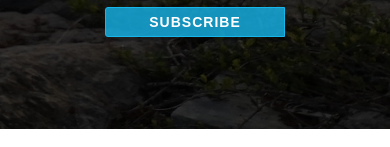
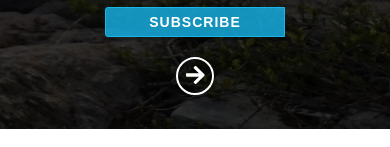
Before and after one commit to martokenarov/coming-soon-template, a React (Create React App) app: page / in a window 390 px wide. Shown: the part 715-862 px from the top of the page. Built offline with nearby package versions, Linux system fonts and the light colour scheme.

Commit message:
added modal, open modal and FontAwasomeIcon

```diff
--- a/package.json
+++ b/package.json
@@ -3,6 +3,9 @@
   "version": "0.1.0",
   "private": true,
   "dependencies": {
+    "@fortawesome/fontawesome-svg-core": "^1.2.35",
+    "@fortawesome/free-solid-svg-icons": "^5.15.3",
+    "@fortawesome/react-fontawesome": "^0.1.14",
     "@testing-library/jest-dom": "^5.11.4",
     "@testing-library/react": "^11.1.0",
     "@testing-library/user-event": "^12.1.10",
--- a/src/components/Main.tsx
+++ b/src/components/Main.tsx
@@ -1,18 +1,31 @@
-import React from 'react';
+import React, {useState} from 'react';
 import Header from './Header';
 import Section from './Section';
+import ModalButton from './ModalButton';
+import Modal from './Modal';
 import styles from './Main.module.css';
 
 interface MainProps {}
 
 const Main: React.FC<MainProps> = (props) => {
+    const [isOpen, setIsOpen] = useState(false);
     return (
-        <div className={styles.main}>
-            <div className={styles.inner}>
-                <Header />
-                <Section />
+        <>
+            <div className={styles.main}>
+                <div className={styles.inner}>
+                    <Header />
+                    <Section />
+                    <ModalButton onClick={() => {
+                        console.log('Show info');
+                        setIsOpen(true);
+                    }}/>
+                </div>
             </div>
-        </div>
+            <Modal isOpen={isOpen} callback={() => {
+                console.log('Close modal');
+                setIsOpen(false);
+            }}/>
+        </>
     );
 }
 
--- /dev/null
+++ b/src/components/Modal.module.css
@@ -0,0 +1,35 @@
+.title {
+	margin-bottom:42px;
+}
+
+.modal {
+	background:rgba(0,0,0,0.9);
+	display:block;
+	left:0;
+	min-height:100%;
+	position:absolute;
+	right:0;
+	top:0;
+	z-index:997;
+}
+
+.modal-inner {
+	max-width:612px;
+}
+
+.modal-toggle {
+	margin-bottom:28px;
+	text-align:center;
+}
+
+.modal-close i {
+	font-size:20px;
+	line-height:20px;
+}
+
+.icon {
+    width: 22px;
+    height: 22px;
+    margin: 5px;
+    color: #fff;
+}
--- /dev/null
+++ b/src/components/Modal.tsx
@@ -0,0 +1,46 @@
+import React from 'react'
+import { FontAwesomeIcon } from '@fortawesome/react-fontawesome'
+import { faTimes } from '@fortawesome/free-solid-svg-icons'
+import styles from './Modal.module.css';
+
+type ModalProps = {
+    isOpen: Boolean;
+    callback: () => void;
+}
+
+const Modal: React.FC<ModalProps> = (props) => {
+    const {isOpen, callback} = props;
+
+    return isOpen ? (
+        <div className={styles['modal']}>
+            <div className={styles['modal-inner']}>
+                <div className={styles['modal-toggle']} onClick={callback}>
+                    <FontAwesomeIcon className={styles['icon']} icon={faTimes} size="lg" />
+                </div>
+                <section className="content">
+                <h1 className="title">About <span>Selene</span></h1>
+                <div className="row">
+                    <div className="one-half">
+                        <p>Sed congue blandit augue, at malesuada nisl pulvinar et. Fusce varius magna eget magna maximus venenatis.</p>
+                        <p>Nulla facilisi. Pellentesque ac finibus diam. Suspendisse potenti. Nullam id nibh at velit placerat ornare non non lorem.</p>
+                        <p>Morbi vulputate sed turpis sed mollis. Ut eget lectus eros. Donec mollis et orci eu vulputate.</p>
+                    </div>
+                    <div className="one-half">
+                        <h2><i className="fas fa-phone"></i> Phone</h2>
+                        <h2><i className="fas fa-envelope"></i> Email</h2>
+                        <p>
+                            <a href="mailto:email@sitename.com">email@sitename.com</a>
+                        </p>
+                            <h2><i className="fas fa-map"></i> Address</h2>
+                        <p>
+                            200 Aquarium Way Long Beach, CA 90803, United States
+                        </p>
+                    </div>
+                    </div>
+                </section>
+            </div>
+        </div>
+    ) : <></>;
+}
+
+export default Modal;
--- /dev/null
+++ b/src/components/ModalButton.module.css
@@ -0,0 +1,64 @@
+.modal-toggle {
+	position:fixed;
+	display:block;
+	top:50%;
+	right:100px;
+	width:34px;
+	height:34px;
+	vertical-align:middle;
+	color:#fff;
+	border:2px solid #fff;
+	text-align:center;
+	-webkit-border-radius:999px;
+	-moz-border-radius:999px;
+	border-radius:999px;
+	-webkit-transition:all 0.3s;
+	-moz-transition:all 0.3s;
+	transition:all 0.3s;
+	-webkit-transform:translateY(-50%);
+	-moz-transform:translateY(-50%);
+	-ms-transform:translateY(-50%);
+	-o-transform:translateY(-50%);
+	transform:translateY(-50%);
+}
+
+.modal-toggle FontAwesomeIcon {
+	font-size:22px;
+	line-height:34px;
+    margin: auto;
+    color: #fff;
+    width: 50%;
+}
+
+.modal-toggle:hover {
+	right:98px;
+	background-color:#fff;
+	width:40px;
+	height:40px;
+}
+
+.icon {
+    width: 22px;
+    height: 22px;
+    margin: 5px;
+}
+
+.modal-toggle:hover .icon {
+	/* font-size:28px;
+	line-height:40px; */
+    margin: 8px;
+    color: #16b6ea;
+}
+
+@media only screen and (max-width:680px) {
+	.modal-toggle {
+		position:relative;
+		top:0;
+		right:0;
+		margin:70px auto 0;
+	}
+
+	.modal-toggle:hover {
+		right:0;
+	}
+}
--- /dev/null
+++ b/src/components/ModalButton.tsx
@@ -0,0 +1,18 @@
+import React from 'react'
+import styles from './ModalButton.module.css';
+import { FontAwesomeIcon } from '@fortawesome/react-fontawesome'
+import { faArrowRight } from '@fortawesome/free-solid-svg-icons'
+
+type ModalButtonProps = {
+    onClick: () => void;
+}
+
+const ModalButton:React.FC<ModalButtonProps> = ({onClick}) => {
+    return (
+        <div className={styles['modal-toggle']} onClick={onClick}>
+            <FontAwesomeIcon className={styles['icon']} icon={faArrowRight} size="lg" />
+		</div>
+    )
+}
+
+export default ModalButton;
```
Also changed, not shown: 1 other file (tests, documents, lock files or other folders).
